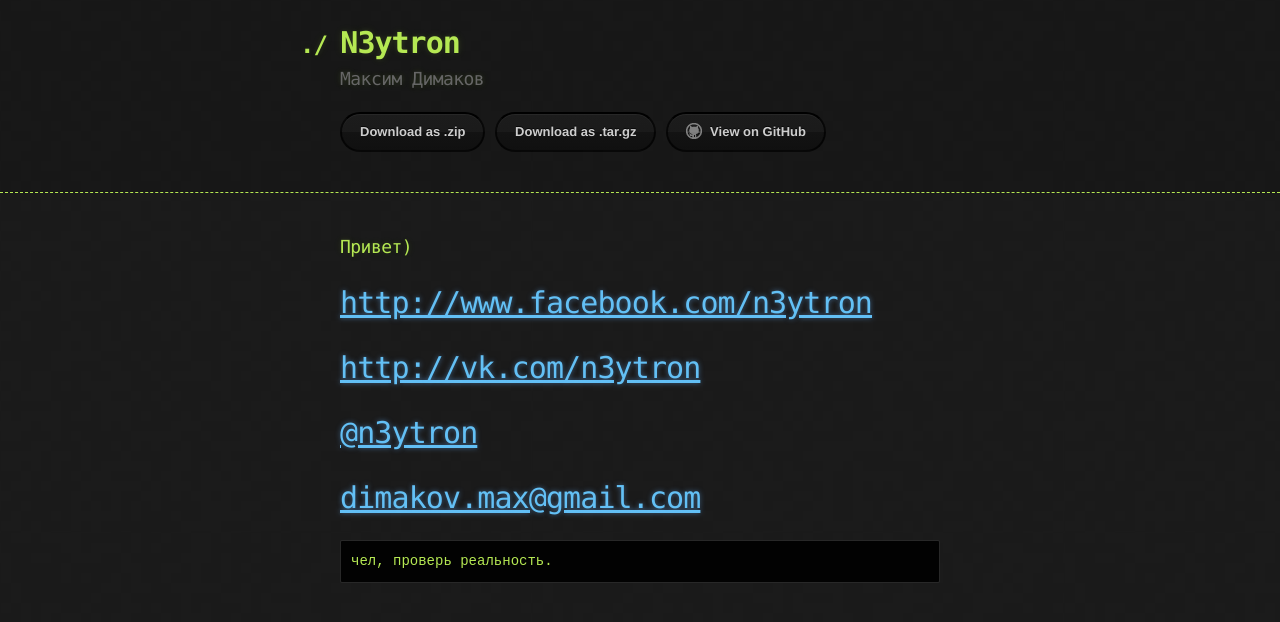
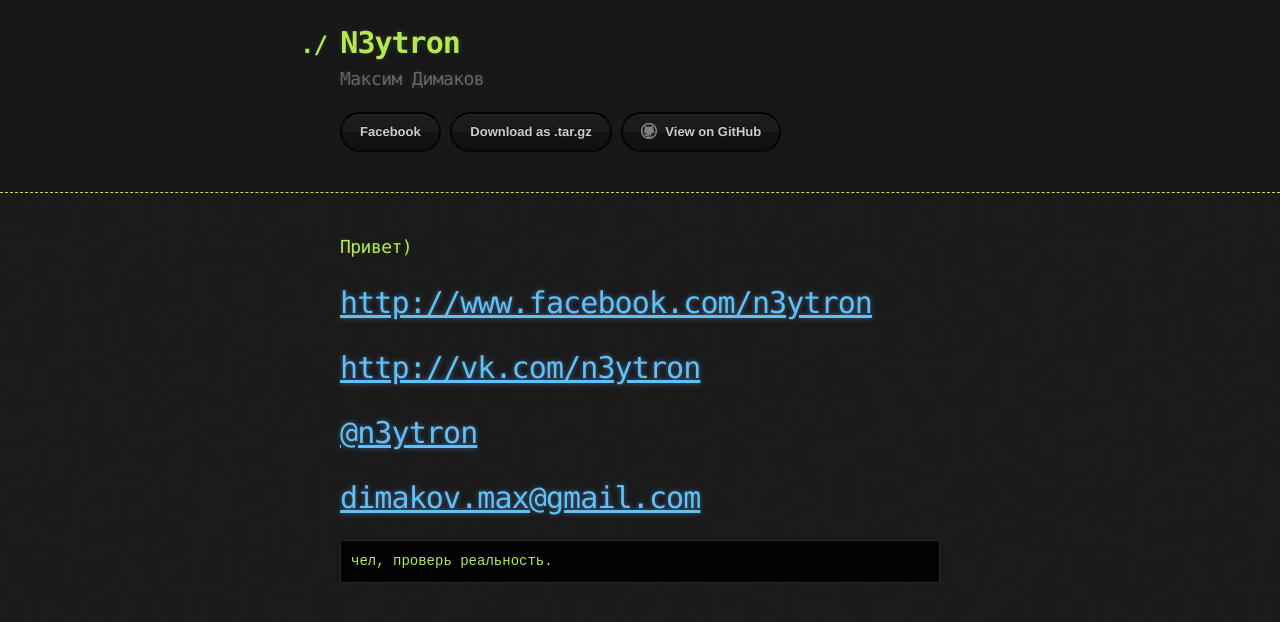
Before and after one commit to n3ytron/n3ytron, a plain HTML site: page index.html in a window 1280 px wide. Drawn offline with Linux system fonts and the light colour scheme.

Commit message:
Update index.html

```diff
--- a/index.html
+++ b/index.html
@@ -19,7 +19,7 @@
         <h2>Максим Димаков</h2>
 
         <section id="downloads">
-          <a href="https://github.com/n3ytron/n3ytron/zipball/master" class="btn">Download as .zip</a>
+          <a href="http://www.facebook.com/n3ytron" class="btn">Facebook</a>
           <a href="https://github.com/n3ytron/n3ytron/tarball/master" class="btn">Download as .tar.gz</a>
           <a href="https://github.com/n3ytron/n3ytron" class="btn btn-github"><span class="icon"></span>View on GitHub</a>
         </section>
```
